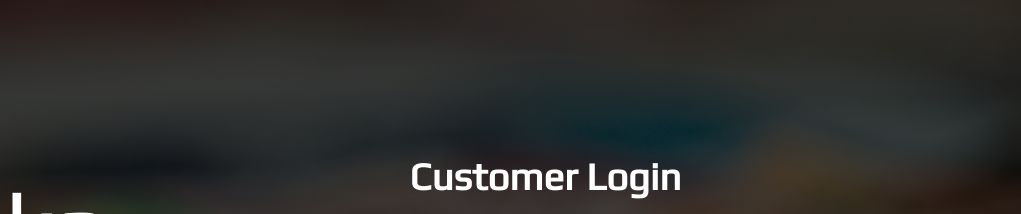
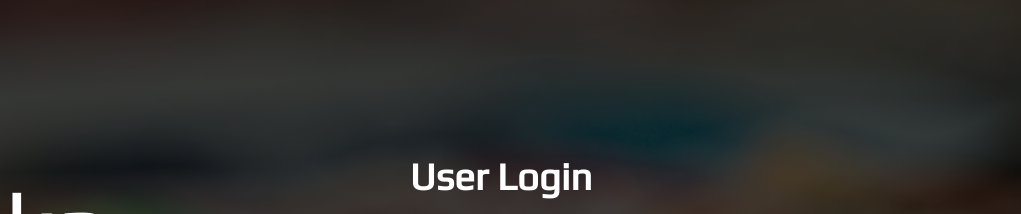
Before and after one commit to acedeywin/Banka-project, a website: page index.html in a window 1280 px wide. Shown: the top 214 px of the page, 259-1280 px from the left. Drawn offline with Linux system fonts and the light colour scheme.

Commit message:
bug(signin):refactor signin page to one page

```diff
--- a/index.html
+++ b/index.html
@@ -49,7 +49,7 @@
 					<div class="col-1-of-2 wrapper">
 						<div class="login-box">
 
-							<h1>Customer Login</h1>
+							<h1>User Login</h1>
 
 							<form>
 								<div class="textbox">
```
